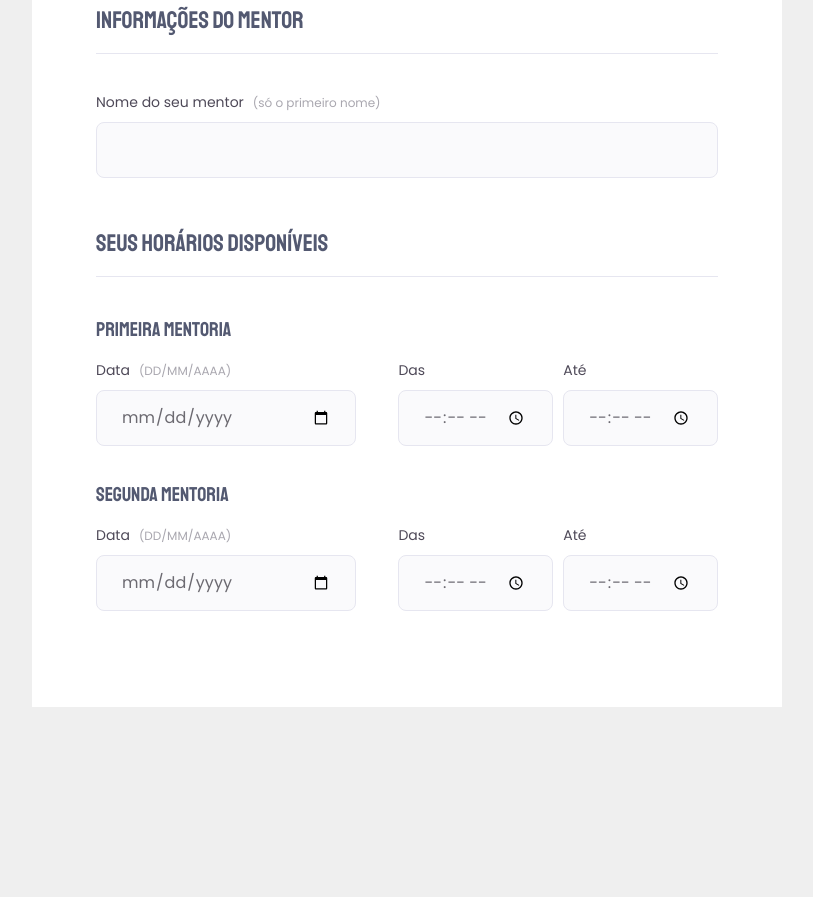
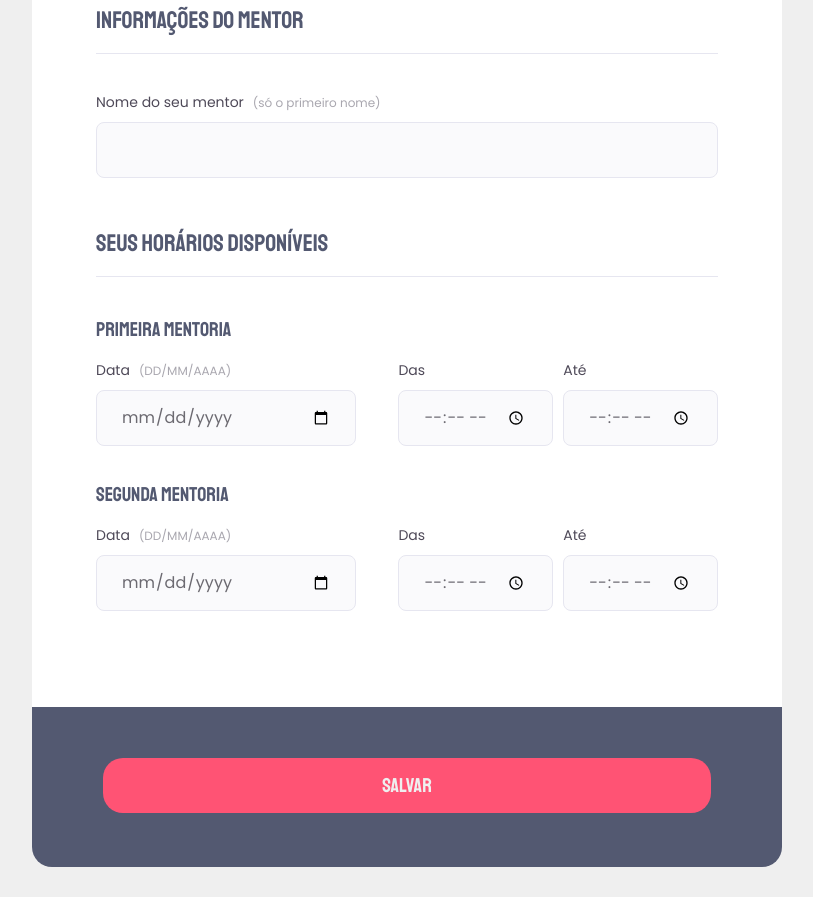
Before and after one commit to joao-sillva/mentoria, a plain HTML site: page index.html in a window 1280 px wide. Shown: the part 832-1729 px from the top of the page, without its empty margins (233-1046 px from the left). Before the commit the page ends 1539 px from the top, so only its background shows below. Drawn offline with Linux system fonts and the light colour scheme.

Commit message:
Add footer

```diff
--- a/index.html
+++ b/index.html
@@ -95,6 +95,15 @@
         </div>
       </fieldset>
     </form>
+
+    <footer>
+      <button
+        class="button"
+        type="submit"
+        form="my-mentorship">
+        Salvar
+      </button>
+    </footer>
   </div>
 </body>
 </html>
--- a/style.css
+++ b/style.css
@@ -144,3 +144,32 @@ fieldset h2 {
   width: 100%;
   margin-right: 32px;
 }
+
+footer {
+  background: #535971;
+  height: 160px;
+
+  display: flex;
+  flex-direction: column;
+
+  padding: 51px 71px;
+  border-radius: 0 0 20px 20px;
+  margin-bottom: 30px;
+}
+
+footer .button {
+  height: 55px;
+  border: none;
+  border-radius: 20px;
+
+  font-family: "Staatliches", sans-serif;
+  background: #FF5374;
+  color: #EFEFEF;
+  font-size: 20px;
+  line-height: 26px;
+  cursor: pointer;
+}
+
+footer .button:hover {
+  background: #f05372;
+}
```
